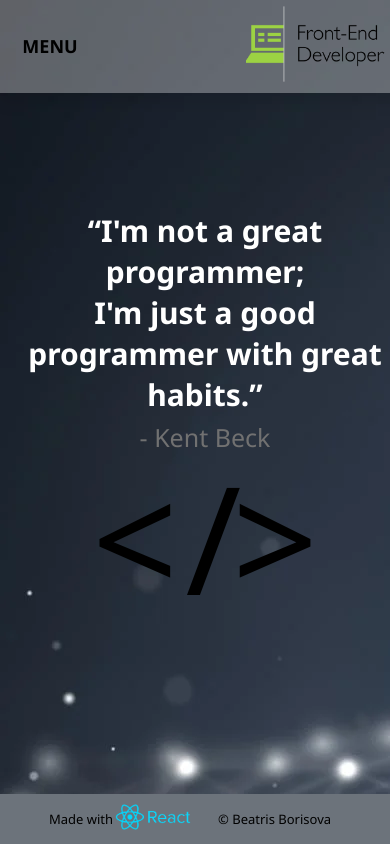
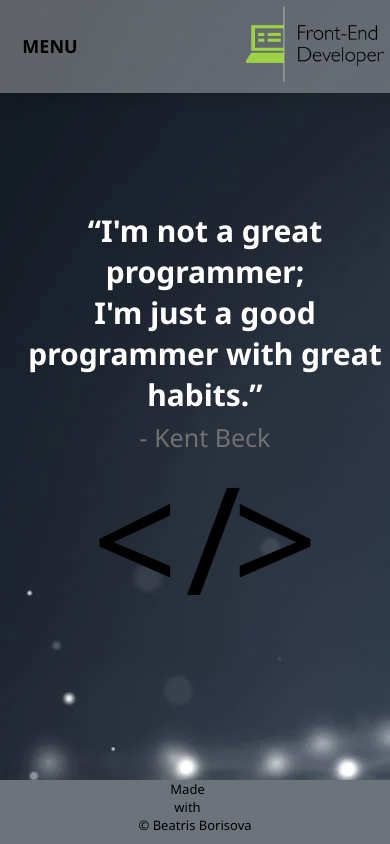
Before and after one commit to beatrisborisova/personal-website, a React (Create React App) app: page / in a window 390 px wide. Built offline with nearby package versions, Linux system fonts and the light colour scheme.

Commit message:
Footer Responsive changes

```diff
--- a/src/components/footer/Footer.css
+++ b/src/components/footer/Footer.css
@@ -12,7 +12,7 @@ footer {
     justify-content: center;
     background-color: inherit;
     color: #000000;
-    margin: 0 15px 0 0 ;
+    margin: 0 15px 0 0;
     padding: 0;
 }
 
@@ -30,3 +30,16 @@ footer {
 .footer-image-wrapper img {
     width: 100%;
 }
+
+/* RESPONSIVE */
+
+@media screen and (max-width: 600px) {
+    footer {
+        flex-direction: column;
+        align-items: center;
+    }
+
+    .made-with {
+        max-width: 0;
+    }
+}
```
